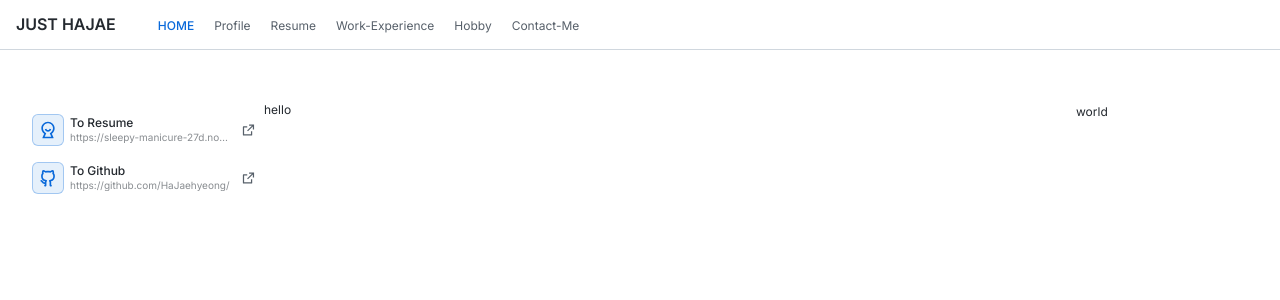
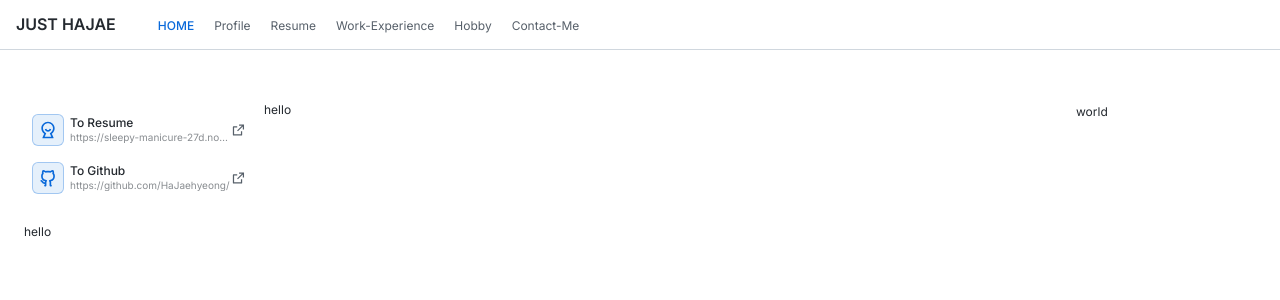
Before and after one commit to HaJaehyeong/just-hajae, a Next.js app: page / in a window 1280 px wide. Shown: the top 300 px of the page. Built offline with nearby package versions, Linux system fonts and the light colour scheme.

Commit message:
[wip] add component: side nav

```diff
--- /dev/null
+++ b/app/page.module.scss
@@ -0,0 +1,5 @@
+@use '@/styles/mixins' as mixin;
+
+.left {
+  @include mixin.flex(column, flex-start, flex-start, nowrap, 24px);
+}
--- a/app/page.tsx
+++ b/app/page.tsx
@@ -1,12 +1,15 @@
 import LinkCard from '@/components/link-card/link-card';
+import SideNav from '@/components/side-nav/side-nav';
 import ThreeColumnLayout from '@/components/three-column-layout/three-column-layout';
 import { SHARE_LINK } from '@/constants/constants';
+import styles from './page.module.scss';
 
 export default function Home() {
   return (
     <ThreeColumnLayout
       left={
-        <>
+        <div className={styles['left']}>
+          <div>
             {SHARE_LINK.map((link) => (
               <LinkCard
                 key={link.key}
@@ -16,7 +19,9 @@ export default function Home() {
                 isExternal
               />
             ))}
-        </>
+          </div>
+          <SideNav />
+        </div>
       }
       center={<>hello</>}
       right={<>world</>}
--- /dev/null
+++ b/components/side-nav/side-nav.module.scss
@@ -0,0 +1 @@
+@use '@/styles/mixins' as mixin;
--- /dev/null
+++ b/components/side-nav/side-nav.tsx
@@ -0,0 +1,3 @@
+export default function SideNav() {
+  return <>hello</>;
+}
```
Lines whose indentation alone changed are shown as unchanged.
